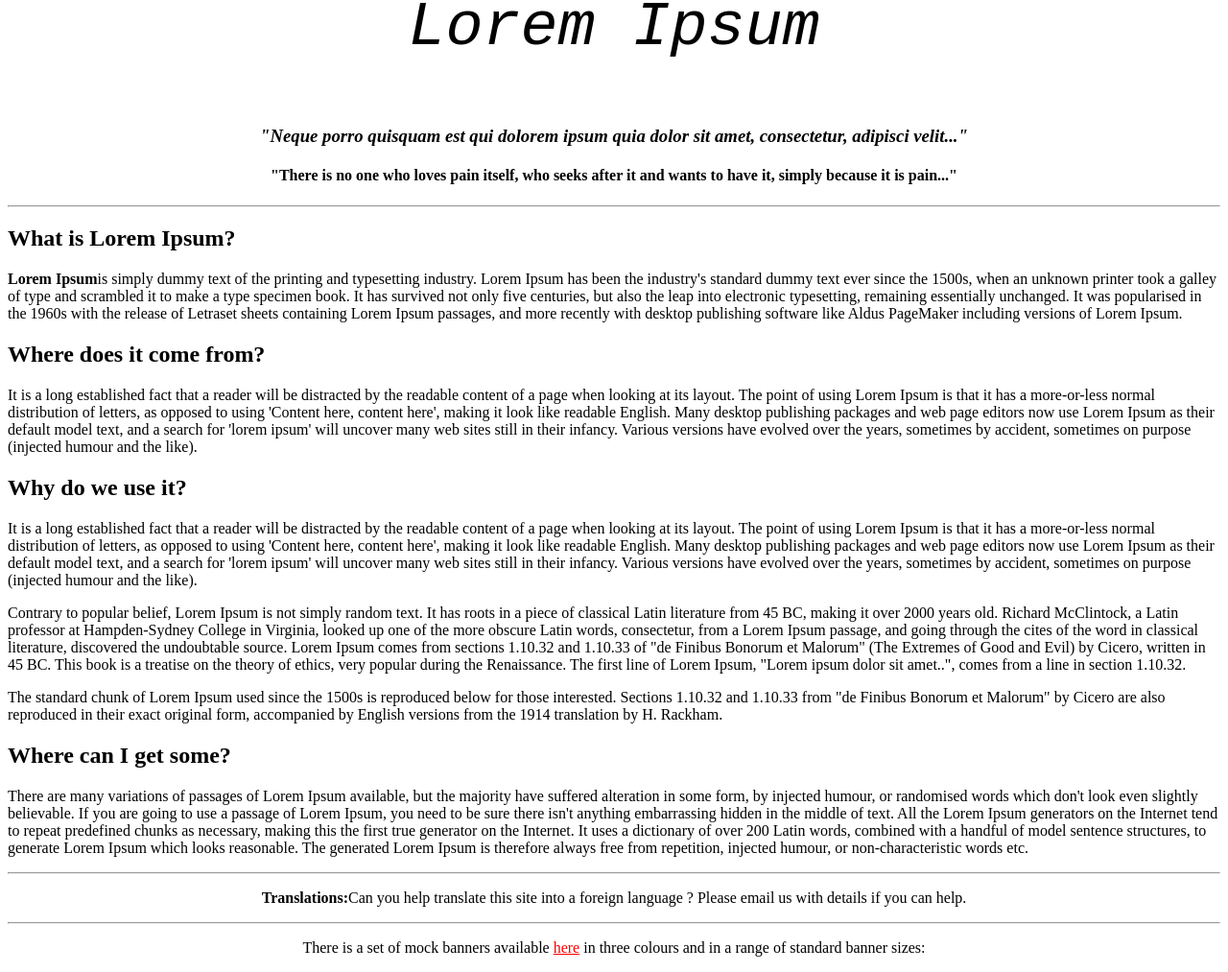
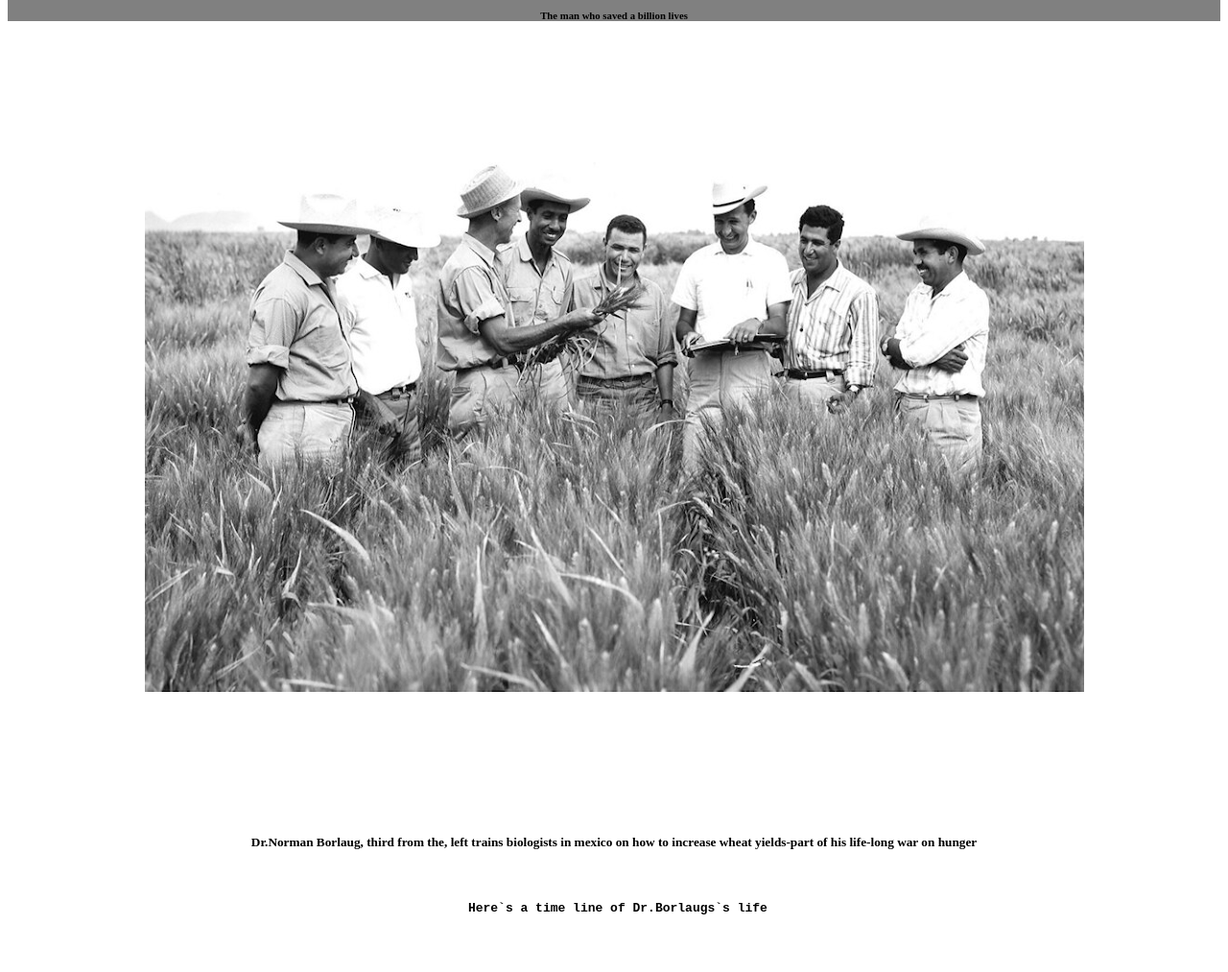
Before and after one commit to Elvin944/Prototype, a plain HTML site: page index.html in a window 1280 px wide. Shown: the part 73-1086 px from the top of the page at 96% size. After the commit the page ends 1040 px from the top, so only its background shows below. Drawn offline with Linux system fonts and the light colour scheme.

Commit message:
Add files via upload

```diff
--- a/index.html
+++ b/index.html
@@ -4,32 +4,20 @@
     <meta charset="UTF-8">
     <meta http-equiv="X-UA-Compatible" content="IE=edge">
     <meta name="viewport" content="width=device-width, initial-scale=1.0">
-    <title>prototype2</title>
+    <title>prototype</title>
 </head>
 <body>
-<i><pre style="font-size:500%; text-align:center;">Lorem Ipsum</pre></i>
+    <div style="background-color:gray; width:100%; height: 150%;">
+        <h1 style="text-align:center;">Dr. Norman Borlaug</h1>
+        <h6 style="text-align:center;">The man who saved a billion lives</h6>
+    </div>
+    <div style="background-image: url(tribute.png); background-repeat: no-repeat; background-position: center; width:100%; height:100vh;">
+    </div>
 
-<h3 style="text-align:center"><i>"Neque porro quisquam est qui dolorem ipsum quia dolor sit amet, consectetur, adipisci velit..."</i></h3>
-<h4 style="text-align:center">"There is no one who loves pain itself, who seeks after it and wants to have it, simply because it is pain..."
-</h4>
-<hr>
+    <h5 style="text-align:center;">Dr.Norman Borlaug, third from the, left trains biologists in mexico on how to increase wheat yields-part of his life-long war on hunger</h5>
 
-<h2>What is Lorem Ipsum?</h2>
-<p><b>Lorem Ipsum</b>is simply dummy text of the printing and typesetting industry. Lorem Ipsum has been the industry's standard dummy text ever since the 1500s, when an unknown printer took a galley of type and scrambled it to make a type specimen book. It has survived not only five centuries, but also the leap into electronic typesetting, remaining essentially unchanged. It was popularised in the 1960s with the release of Letraset sheets containing Lorem Ipsum passages, and more recently with desktop publishing software like Aldus PageMaker including versions of Lorem Ipsum.</p>
+    <br>
 
-<h2>Where does it come from?</h2>
-<p>It is a long established fact that a reader will be distracted by the readable content of a page when looking at its layout. The point of using Lorem Ipsum is that it has a more-or-less normal distribution of letters, as opposed to using 'Content here, content here', making it look like readable English. Many desktop publishing packages and web page editors now use Lorem Ipsum as their default model text, and a search for 'lorem ipsum' will uncover many web sites still in their infancy. Various versions have evolved over the years, sometimes by accident, sometimes on purpose (injected humour and the like).</p>
-
-<h2>Why do we use it?</h2>
-<p>It is a long established fact that a reader will be distracted by the readable content of a page when looking at its layout. The point of using Lorem Ipsum is that it has a more-or-less normal distribution of letters, as opposed to using 'Content here, content here', making it look like readable English. Many desktop publishing packages and web page editors now use Lorem Ipsum as their default model text, and a search for 'lorem ipsum' will uncover many web sites still in their infancy. Various versions have evolved over the years, sometimes by accident, sometimes on purpose (injected humour and the like).</p>
-<p>Contrary to popular belief, Lorem Ipsum is not simply random text. It has roots in a piece of classical Latin literature from 45 BC, making it over 2000 years old. Richard McClintock, a Latin professor at Hampden-Sydney College in Virginia, looked up one of the more obscure Latin words, consectetur, from a Lorem Ipsum passage, and going through the cites of the word in classical literature, discovered the undoubtable source. Lorem Ipsum comes from sections 1.10.32 and 1.10.33 of "de Finibus Bonorum et Malorum" (The Extremes of Good and Evil) by Cicero, written in 45 BC. This book is a treatise on the theory of ethics, very popular during the Renaissance. The first line of Lorem Ipsum, "Lorem ipsum dolor sit amet..", comes from a line in section 1.10.32.</p><p>The standard chunk of Lorem Ipsum used since the 1500s is reproduced below for those interested. Sections 1.10.32 and 1.10.33 from "de Finibus Bonorum et Malorum" by Cicero are also reproduced in their exact original form, accompanied by English versions from the 1914 translation by H. Rackham.</p>
-
-<h2>Where can I get some?</h2>
-<p>There are many variations of passages of Lorem Ipsum available, but the majority have suffered alteration in some form, by injected humour, or randomised words which don't look even slightly believable. If you are going to use a passage of Lorem Ipsum, you need to be sure there isn't anything embarrassing hidden in the middle of text. All the Lorem Ipsum generators on the Internet tend to repeat predefined chunks as necessary, making this the first true generator on the Internet. It uses a dictionary of over 200 Latin words, combined with a handful of model sentence structures, to generate Lorem Ipsum which looks reasonable. The generated Lorem Ipsum is therefore always free from repetition, injected humour, or non-characteristic words etc.</p>
-
-<hr>
-<p style="text-align:center"><b>Translations:</b>Can you help translate this site into a foreign language ? Please email us with details if you can help.</p>
-<hr>
-<p style="text-align:center">There is a set of mock banners available <a style="color:red ;" href="https://www.lipsum.com/banners/">here</a> in three colours and in a range of standard banner sizes:</p>
+    <pre style="text-align:center;"> <b>Here`s a time line of Dr.Borlaugs`s life</b></pre>
 </body>
 </html>
```
